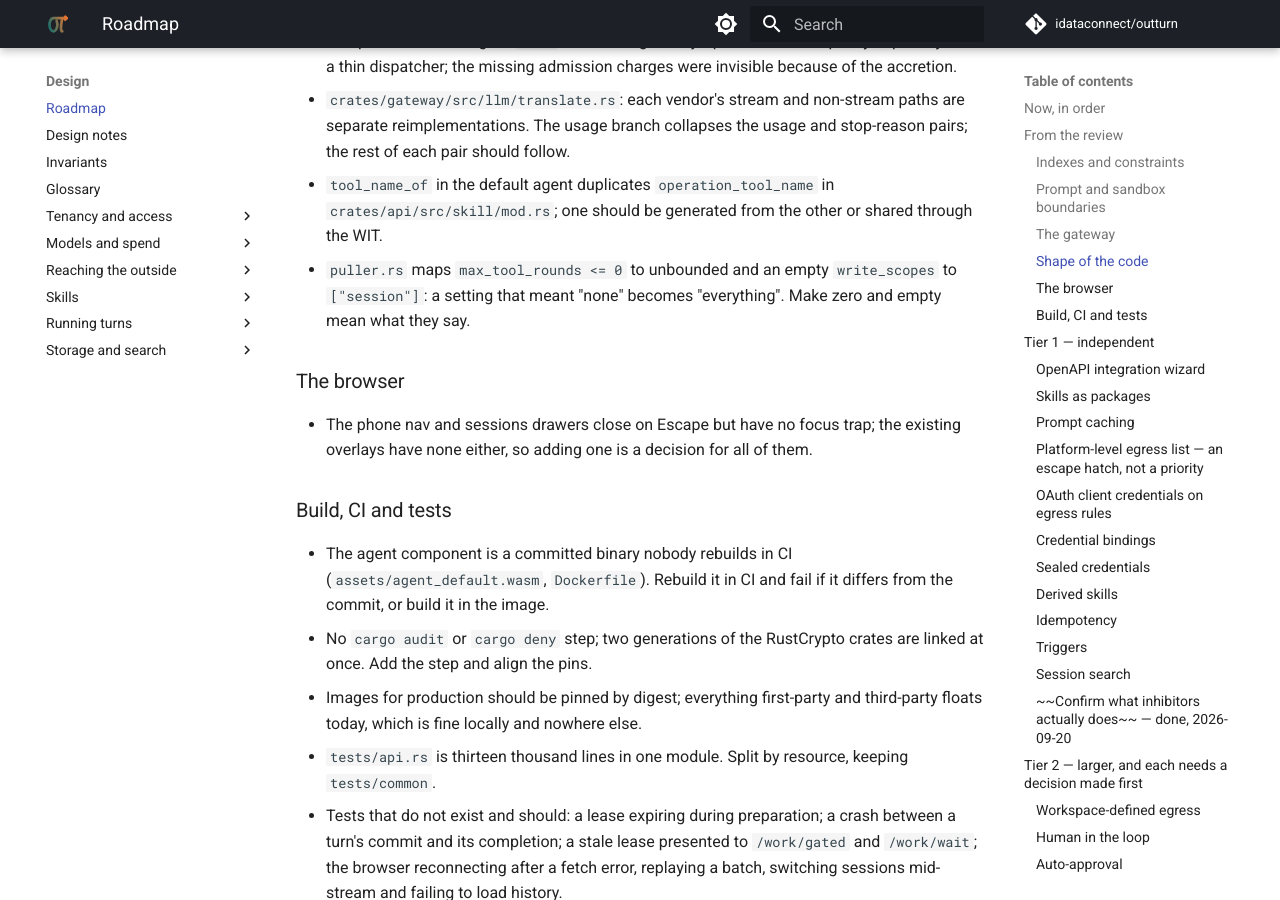
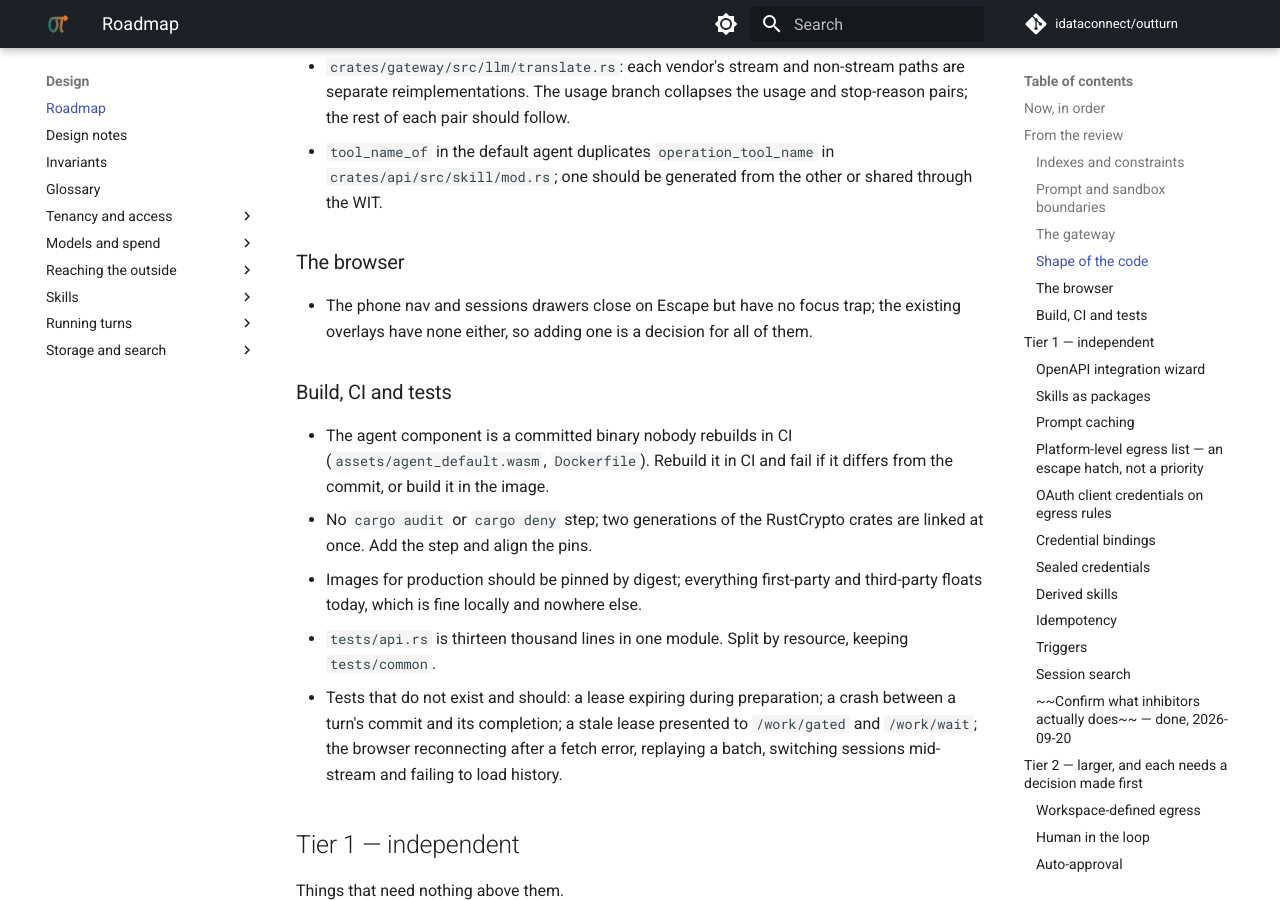
Before and after one commit to idataconnect/outturn, an MkDocs documentation site: the page built from docs/roadmap.md, in a window 1280 px wide and 900 px high, scrolled down 2077 px. Built offline with MkDocs 1.6.1 and Material for MkDocs 9.7.7, drawn with Linux system fonts in a browser that asks for light colours; comment, search, counter and statistics services are not loaded; some of the changed text lies outside the part shown.

Commit message:
Drop the review finding that zero tool rounds should mean none
Zero is the documented way to lift the limit, said so on the setting itself,
and an empty write list arrives only from a job queued before scopes were
sent, where session-only is what the protocol has always promised. The
setting carries what was meant; nothing was being widened.

Co-Authored-By: Claude Opus 5.5 <noreply@anthropic.com>

```diff
--- a/docs/roadmap.md
+++ b/docs/roadmap.md
@@ -21,8 +21,7 @@ committed and verified, and new work goes in where it belongs, not at the end.
 1. **What the review of 2026-10-20 left** (*From the review*, below): the
    ten fixes, the retention sweeps, the indexes, name uniqueness, the prompt
    and sandbox boundaries and the gateway's findings are in. Next, in order:
-   1. Zero and empty meaning what they say in `puller.rs` (*Shape of the code*).
-   2. The agent component rebuilt in CI (*Build, CI and tests*).
+   1. The agent component rebuilt in CI (*Build, CI and tests*).
 
    The rest goes in the order given there.
 2. **What is left of triggers** ([triggers.md](triggers.md)): one form with a
@@ -89,9 +88,6 @@ can be picked up without rereading the review. Ordered by what it protects.
 - `tool_name_of` in the default agent duplicates `operation_tool_name` in
   `crates/api/src/skill/mod.rs`; one should be generated from the other or
   shared through the WIT.
-- `puller.rs` maps `max_tool_rounds <= 0` to unbounded and an empty
-  `write_scopes` to `["session"]`: a setting that meant "none" becomes
-  "everything". Make zero and empty mean what they say.
 
 ### The browser
 
```
